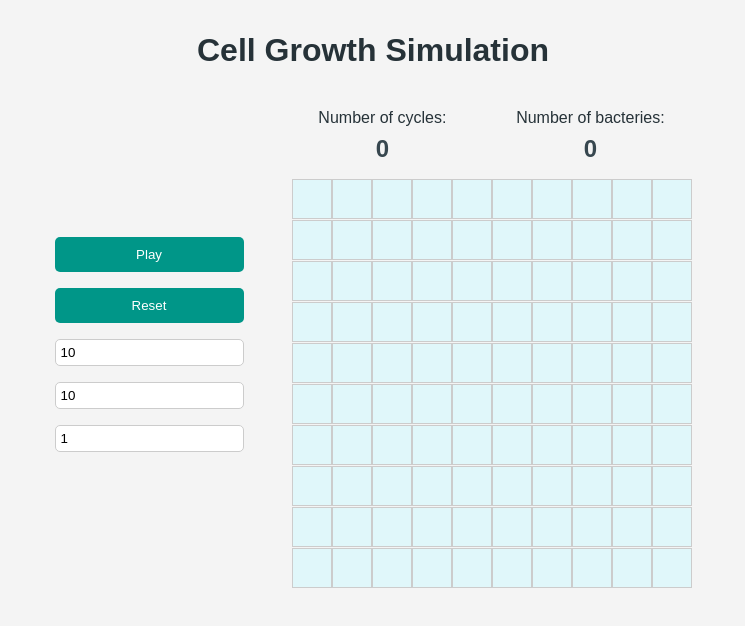
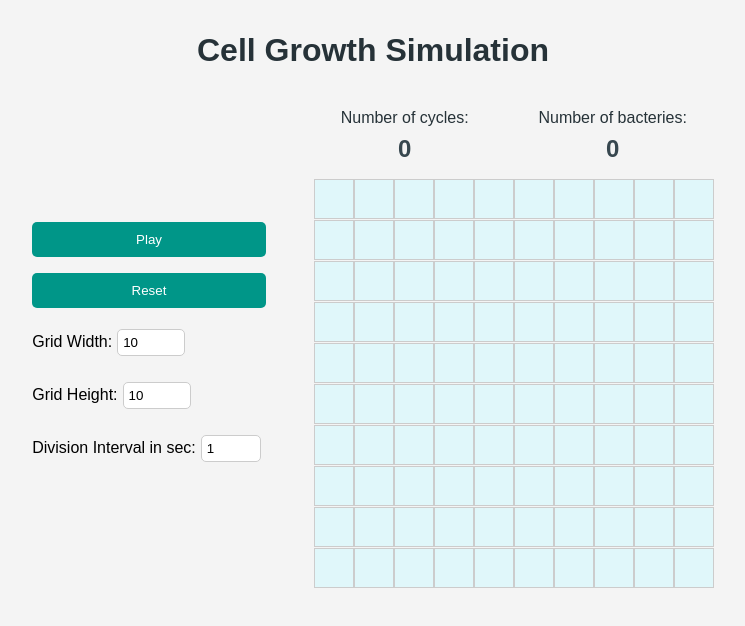
Before and after one commit to ostrovsrr/cell-simulation, a React (Vite) app: page / in a window 1280 px wide. Shown: the top 626 px of the page, without its empty margins (267-1012 px from the left). Built offline with nearby package versions, Linux system fonts and the light colour scheme.

Commit message:
finalizing the accesibility

```diff
--- a/src/App.tsx
+++ b/src/App.tsx
@@ -55,33 +55,61 @@ function App() {
       <h1 className="heading">Cell Growth Simulation</h1>
       <div className="main-container">
         <div className="controllers">
-          <button className="grid-cell--button" onClick={handlePlay}>
+          <button
+            className="grid-cell--button"
+            onClick={handlePlay}
+            aria-pressed={isPlaying}
+          >
             {isPlaying ? 'Pause' : 'Play'}
           </button>
-          <button className="grid-cell--button" onClick={handleReset}>
+          <button
+            className="grid-cell--button"
+            onClick={handleReset}
+            role="button"
+          >
             Reset
           </button>
+
+          <label
+            htmlFor="width-input"
+            className="grid-cell--label"
+            aria-valuemin={0}
+            aria-valuemax={100}
+            aria-valuenow={width}
+          >
+            Grid Width:
             <input
+              id="width-input"
               name="width"
-            type="tel"
+              type="number"
               onChange={handleChange}
               value={width}
               placeholder="Width"
               min={0}
               max={100}
               className="grid-cell--input"
-          ></input>
+            />
+          </label>
+
+          <label htmlFor="height-input" className="grid-cell--label">
+            Grid Height:
             <input
+              id="height-input"
               className="grid-cell--input"
               name="height"
-            type="tel"
+              type="number"
               onChange={handleChange}
               value={height}
               placeholder="Height"
               min={0}
               max={100}
-          ></input>
+            />
+          </label>
+
+          <label htmlFor="interval-input" className="grid-cell--label">
+            Division Interval in sec:
             <input
+              id="interval-input"
               className="grid-cell--input"
               name="interval"
               type="number"
@@ -90,7 +118,8 @@ function App() {
               placeholder="Time interval"
               min={1}
               max={15}
-          ></input>
+            />
+          </label>
         </div>
         <div>
           <div className="info-container">
--- a/src/Grid.css
+++ b/src/Grid.css
@@ -55,4 +55,5 @@
   border-radius: 5px;
   border: 1px solid #ccc;
   padding: 5px;
+  margin: 5px;
 }
--- a/src/Grid.tsx
+++ b/src/Grid.tsx
@@ -1,4 +1,4 @@
-import React, { useState, useEffect, useRef } from 'react';
+import React, { useState, useEffect, useRef, useCallback, memo } from 'react';
 import './Grid.css';
 
 interface GridProps {
@@ -13,6 +13,11 @@ interface GridProps {
   handleStop: () => void;
 }
 
+interface CellPosition {
+  row: number;
+  col: number;
+}
+
 const Grid: React.FC<GridProps> = ({
   isPlaying,
   width,
@@ -22,101 +27,80 @@ const Grid: React.FC<GridProps> = ({
   handleStop,
   setCycles,
 }) => {
-  const initializeGrid = (width: number, height: number) => {
-    const arr = Array.from({ length: height }, () => Array(width).fill(false));
-    return arr;
-  };
-  const [grid, setGrid] = useState(() => initializeGrid(width, height));
+  const initializeGrid = useCallback(
+    (width: number, height: number): boolean[][] => {
+      return Array.from({ length: height }, () => Array(width).fill(false));
+    },
+    []
+  );
 
-  const soundRef = useRef<HTMLAudioElement>(null);
-  const handleCellClick = (row: number, col: number) => {
-    setGrid((prevGrid) =>
-      prevGrid.map((r, i) =>
-        r.map((c, j) => {
-          if (i === row && j === col) {
-            playSound(soundRef, 0.2);
-            return !c;
-          } else {
-            return c;
-          }
-        })
-      )
-    );
-  };
+  const [grid, setGrid] = useState<boolean[][]>(() =>
+    initializeGrid(width, height)
+  );
 
-  const initializeRotationGrid = (width: number, height: number) => {
-    const arr = Array.from({ length: height }, () =>
-      Array.from({ length: width }, () => Math.floor(Math.random() * 180))
-    );
-    return arr;
-  };
+  const initializeRotationGrid = useCallback(
+    (width: number, height: number): number[][] => {
+      return Array.from({ length: height }, () =>
+        Array.from({ length: width }, () => Math.floor(Math.random() * 180))
+      );
+    },
+    []
+  );
 
-  const [rotationGrid, setRotationGrid] = useState(() =>
+  const [rotationGrid] = useState<number[][]>(() =>
     initializeRotationGrid(width, height)
   );
 
+  const computeNewGrid = useCallback(
+    (currentGrid: boolean[][]): boolean[][] => {
+      const newGrid = currentGrid.map((row) => [...row]);
+      currentGrid.forEach((row, i) => {
+        row.forEach((cell, j) => {
+          const adjacentCells: CellPosition[] = [
+            { row: i - 1, col: j },
+            { row: i + 1, col: j },
+            { row: i, col: j - 1 },
+            { row: i, col: j + 1 },
+          ];
+          const emptyNeighbors = adjacentCells.filter(({ row, col }) => {
+            return (
+              row >= 0 &&
+              row < height &&
+              col >= 0 &&
+              col < width &&
+              !currentGrid[row][col]
+            );
+          });
+          if (cell && emptyNeighbors.length > 0) {
+            const randomNeighbor =
+              emptyNeighbors[Math.floor(Math.random() * emptyNeighbors.length)];
+            newGrid[randomNeighbor.row][randomNeighbor.col] = true;
+          }
+        });
+      });
+      return newGrid;
+    },
+    [width, height]
+  );
+
   useEffect(() => {
-    let interval: number;
-
+    let interval: number | null = null;
     if (isPlaying) {
       interval = setInterval(() => {
         console.log('playing...');
         setCycles((prev) => prev + 1);
-        setGrid((currentGrid) => {
-          const newGrid = currentGrid.map((row) => [...row]);
-          let newBacteriesCount = 0;
-          currentGrid.forEach((row, i) => {
-            row.forEach((cell, j) => {
-              // for current grid every single cell
-              // calculate the neighbor cells
-              const adjacentCells = [
-                [i - 1, j],
-                [i + 1, j],
-                [i, j - 1],
-                [i, j + 1],
-              ];
-              const emptyNeighbors = adjacentCells.filter((val) => {
-                return (
-                  val[0] >= 0 &&
-                  val[0] < height &&
-                  val[1] >= 0 &&
-                  val[1] < width &&
-                  !currentGrid[val[0]][val[1]]
-                );
-              });
-              if (cell && emptyNeighbors.length > 0) {
-                const randomNeighbor =
-                  emptyNeighbors[
-                    Math.floor(Math.random() * emptyNeighbors.length)
-                  ];
-                newGrid[randomNeighbor[0]][randomNeighbor[1]] = true;
-                newBacteriesCount += 1;
-              }
-            });
-          });
-
-          return newGrid;
-        });
+        setGrid((currentGrid) => computeNewGrid(currentGrid));
       }, intervalTime * 1000);
     }
 
-    return () => clearInterval(interval);
-  }, [isPlaying, width, height, intervalTime, setBacteries]);
+    return () => {
+      if (interval) clearInterval(interval);
+    };
+  }, [isPlaying, intervalTime, computeNewGrid]);
 
   useEffect(() => {
     setGrid(initializeGrid(width, height));
-  }, [width, height]);
-
-  const playSound = (
-    audioRef: React.RefObject<HTMLAudioElement>,
-    volume: number = 1
-  ) => {
-    if (audioRef.current) {
-      const sound = audioRef.current.cloneNode(true) as HTMLAudioElement;
-      sound.volume = volume;
-      sound.play();
-    }
-  };
+  }, [width, height, initializeGrid]);
 
   useEffect(() => {
     const bacCount = grid.flat().filter((cell) => cell).length;
@@ -124,39 +108,61 @@ const Grid: React.FC<GridProps> = ({
     if (bacCount === width * height) {
       handleStop();
     }
-  }, [grid, setBacteries]);
+  }, [grid, width, height, setBacteries, handleStop]);
 
-  const handleKeyDown = (
-    event: React.KeyboardEvent<HTMLDivElement>,
-    row: number,
-    col: number
-  ) => {
-    if (event.key === 'Enter' || event.key === ' ') {
-      handleCellClick(row, col);
-    }
-  };
+  const soundRef = useRef<HTMLAudioElement>(null);
+  const playSound = useCallback(
+    (audioRef: React.RefObject<HTMLAudioElement>, volume: number = 1) => {
+      if (audioRef.current) {
+        const sound = audioRef.current.cloneNode(true) as HTMLAudioElement;
+        sound.volume = volume;
+        sound.play();
+      }
+    },
+    []
+  );
+
+  const handleCellClick = useCallback(
+    (row: number, col: number) => {
+      setGrid((prevGrid) =>
+        prevGrid.map((r, i) =>
+          r.map((c, j) => {
+            if (i === row && j === col) {
+              playSound(soundRef, 0.2);
+              return !c;
+            } else {
+              return c;
+            }
+          })
+        )
+      );
+    },
+    [playSound]
+  );
+
+  const handleKeyDown = useCallback(
+    (event: React.KeyboardEvent<HTMLDivElement>, row: number, col: number) => {
+      if (event.key === 'Enter' || event.key === ' ') {
+        handleCellClick(row, col);
+      }
+    },
+    [handleCellClick]
+  );
 
   return (
     <div className="grid-container">
       {grid.map((row, i) => (
         <div key={i} className="grid-row">
           {row.map((cell, j) => (
-            <div
+            <GridCell
               key={j}
-              tabIndex={0}
-              className={`grid-cell ${cell ? 'grid-cell--active' : ''}`}
-              onKeyDown={(event) => handleKeyDown(event, i, j)}
+              isActive={cell}
+              rotation={rotationGrid[i][j]}
               onClick={() => handleCellClick(i, j)}
-            >
-              {cell && (
-                <img
-                  src="./src/assets/images/bacteria.png"
-                  className="grid-image"
-                  style={{ transform: `rotate(${rotationGrid[i][j]}deg)` }}
-                  alt="Bacteria"
-                />
-              )}
-            </div>
+              onKeyDown={(event: React.KeyboardEvent<HTMLDivElement>) =>
+                handleKeyDown(event, i, j)
+              }
+            />
           ))}
         </div>
       ))}
@@ -165,4 +171,34 @@ const Grid: React.FC<GridProps> = ({
   );
 };
 
+const GridCell = memo(
+  ({
+    isActive,
+    rotation,
+    onClick,
+    onKeyDown,
+  }: {
+    isActive: boolean;
+    rotation: number;
+    onClick: () => void;
+    onKeyDown: (event: React.KeyboardEvent<HTMLDivElement>) => void;
+  }) => (
+    <div
+      tabIndex={0}
+      className={`grid-cell ${isActive ? 'grid-cell--active' : ''}`}
+      onKeyDown={onKeyDown}
+      onClick={onClick}
+    >
+      {isActive && (
+        <img
+          src="./src/assets/images/bacteria.png"
+          className="grid-image"
+          style={{ transform: `rotate(${rotation}deg)` }}
+          alt="Bacteria"
+        />
+      )}
+    </div>
+  )
+);
+
 export default Grid;
```
Also changed, not shown: src/Cell.tsx (deleted, +0 -20 lines). Lines whose indentation alone changed are shown as unchanged.
